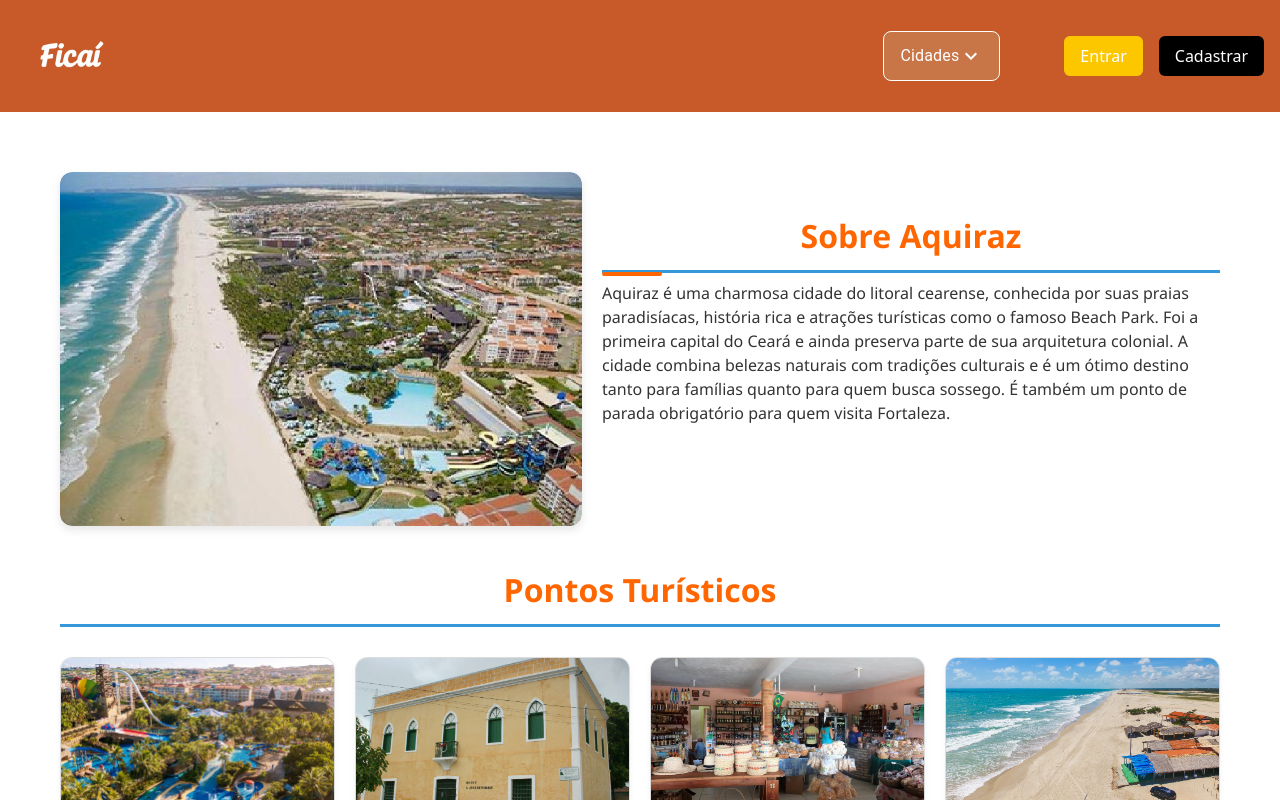
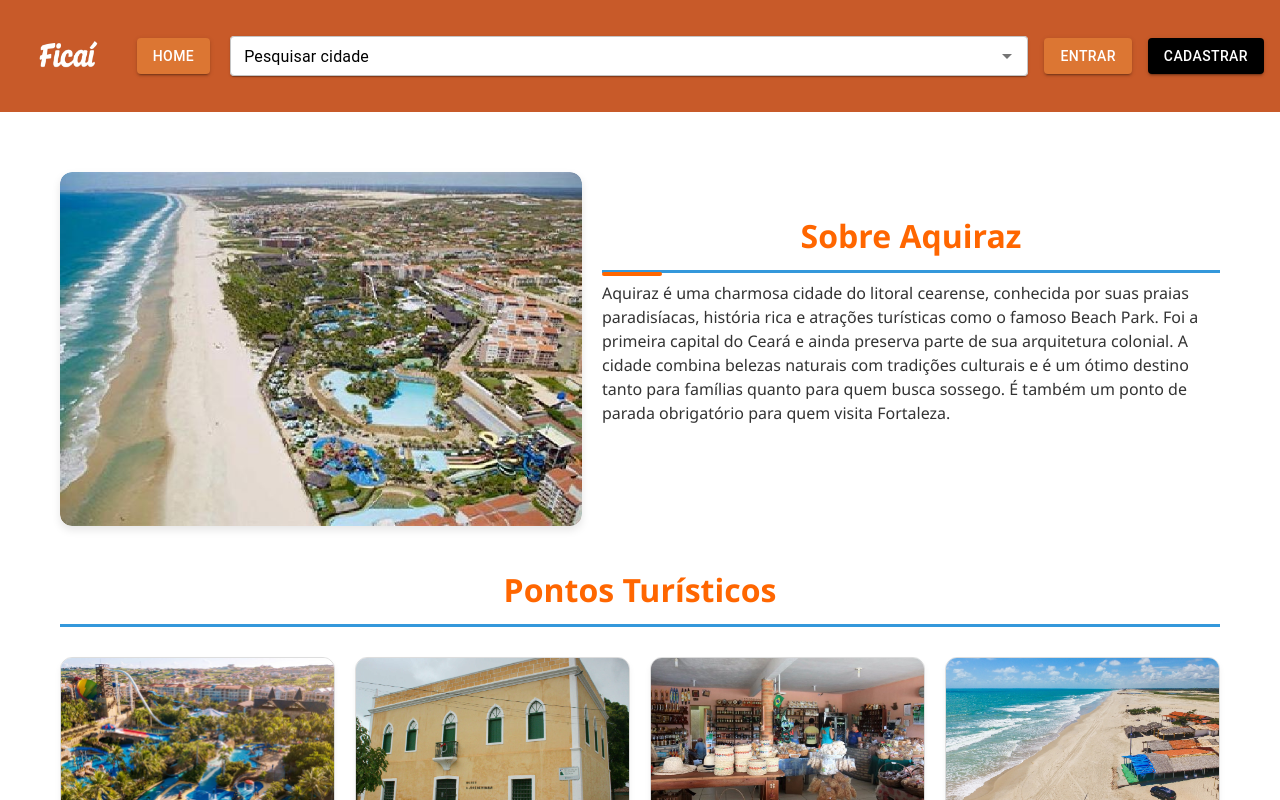
Before and after one commit to ricardo11t/projeto-ficai, a React (Vite) app: page /aquiraz in a window 1280 px wide. Shown: the top 800 px of the page. Built offline with nearby package versions, Linux system fonts and the light colour scheme; no server answers.

Commit message:
feat: finalização da landingpage e melhoras na navbar.

```diff
--- a/src/components/CardsComFilters.jsx
+++ b/src/components/CardsComFilters.jsx
@@ -40,20 +40,15 @@ const CardsComFilters = () => {
 
     const filter = Object.keys(cidades).map((cidade, i) => (
         <div key={i} className='flex justify-center gap-2'>
-            <button
-                className='bg-white outline rounded cursor-pointer p-2 hover:bg-gray-300'
-                onClick={() => handleClick(cidade)}
-            >
-                {cidade}
-            </button>
+            <Button sx={{ borderColor: 'black', color: 'black',}} variant='outlined' onClick={() => handleClick(cidade)}>{cidade}</Button>
         </div>
     ));
 
     return (
         <>
             <div className='flex justify-baseline ml-10 gap-2 mt-5 mb-5'>
-                <div><h5 className='p-2'>Filtro:</h5></div>
-                <div><button className='bg-white outline rounded cursor-pointer p-2 hover:bg-gray-300' onClick={() => setPontosAleatorios(shuffle(pontos))}>Todos</button></div>
+                <div><h5 className='p-2 font-semibold text-2xl'>Filtro:</h5></div>
+                <Button variant='outlined' sx={{borderColor:'black', color:'black'}} onClick={() => handleClick(setPontosAleatorios(shuffle(pontos)))}>Todos</Button>
                 <div className='flex gap-2'>{filter}</div>
             </div>
             <div className='mt-4 grid grid-cols-1 md:grid-cols-2 lg:grid-cols-3 gap-6 m-10'>
--- a/src/components/Header.jsx
+++ b/src/components/Header.jsx
@@ -1,102 +1,35 @@
-import { useContext, useState } from 'react';
 import { Link } from 'react-router-dom'; // Importe o Link
 import Navbar from './Navbar';
-import { CidadesContext } from '../context/CidadesProvider';
 import {
-  CircularProgress,
-  Collapse,
-  List,
-  ListItemButton,
-  ListItemText,
-  Paper,
+  Button
 } from '@mui/material';
-import { ExpandLess, ExpandMore } from '@mui/icons-material';
 
 const Header = () => {
-  const [open, setOpen] = useState(false);
-  const { cidades } = useContext(CidadesContext);
-
-  const handleClick = () => {
-    setOpen(!open);
-  };
 
   return (
     <header>
       <div className="flex justify-between bg-primary p-4 items-center">
-        {/* Logo */}
-        <div className="ml-4">
-          <Link to="/"> {/* Substitua a tag <a> por <Link> */}
+        <div className="ml-4 flex gap-4 w-full">
+          <Link to="/">
             <img
               src="/src/img/ficai-logo.png"
               alt="Ficaí Logo"
               className="h-20 cursor-pointer p-0"
             />
           </Link>
+          <Navbar />
         </div>
 
-        {/* Menu e Botões */}
         <div className="flex items-center space-x-16">
-          {/* Menu de cidades */}
-          <div>
-            {cidades.length === 0 ? (
-              <div className="relative z-50">
-                <List component="nav">
-                  <ListItemButton
-                    onClick={handleClick}
-                    sx={{
-                      backgroundColor: '#c87548',
-                      color: 'white',
-                      '&:hover': { backgroundColor: '#ffba01' },
-                      borderRadius: 2,
-                      border: 1,
-                      borderColor: 'white',
-                    }}
-                  >
-                    <ListItemText primary="Cidades" />
-                    {open ? <ExpandLess /> : <ExpandMore />}
-                  </ListItemButton>
-                </List>
-
-                <Collapse
-                  in={open}
-                  timeout="auto"
-                  unmountOnExit
-                  sx={{ position: 'absolute', top: '100%', left: 0, zIndex: 50, mt: 1 }}
-                >
-                  <Paper
-                    sx={{
-                      width: 200,
-                      borderRadius: 2,
-                      boxShadow: 3,
-                      display: 'flex',
-                      justifyContent: 'center',
-                      alignItems: 'center',
-                      p: 2,
-                    }}
-                  >
-                    <CircularProgress />
-                  </Paper>
-                </Collapse>
-              </div>
-            ) : (
-              <Navbar />
-            )}
-          </div>
-
-          {/* Botões de login/cadastro */}
           <ul className="flex space-x-4">
             <li>
-              <Link to="/login"> {/* Substitua por Link */}
-                <button className="text-white bg-yellow-400 rounded-md px-4 py-2 cursor-pointer hover:bg-yellow-500">
-                  Entrar
-                </button>
+              <Link to="/login">
+                <Button variant='contained' sx={{ backgroundColor:'#dc7633'}}>Entrar</Button>
               </Link>
             </li>
             <li>
-              <Link to="/cadastro"> {/* Ajuste para o caminho correto */}
-                <button className="text-white bg-black rounded-md px-4 py-2 cursor-pointer hover:bg-gray-900">
-                  Cadastrar
-                </button>
+              <Link to="/cadastro">
+                <Button variant='contained' sx={{ backgroundColor: '#000' }}>Cadastrar</Button>
               </Link>
             </li>
           </ul>
--- a/src/components/MainLP.jsx
+++ b/src/components/MainLP.jsx
@@ -2,6 +2,7 @@ import React, { useContext } from 'react';
 import Cards from './Card';
 import { CidadesContext } from '../context/CidadesProvider';
 import {
+  Button,
   Card,
   CardContent,
   Skeleton,
@@ -14,8 +15,28 @@ const MainLP = () => {
 
   return (
     <>
-      <h3 className='mt-10 text-[30px] text-center font-bold'>Destinos Populares</h3>
+      <div className='relative w-full h-150'>
+        <img src="/src/img/imagembg.png" alt="" className='w-full h-full object-cover'/>
+        <div className="absolute inset-0 bg-black/50 bg-opacity-50 flex items-center justify-center">
+          <div className='text-center'>
+            <h1 className="text-white text-5xl font-bold">Descubra as Maravilhas do Ceará</h1>
+            <br />
+            <p className='text-white'>Praias paradisíacas, serras, cultura rica e gastronomia única. Faça login</p>
+            <p className='text-white'>para explorar os melhores destinos!</p>
+            <br />
+            <div className='gap-5 flex justify-center'>
+              <div>
+                <Link to={`/cadastro`}><Button variant='contained' sx={{ backgroundColor: '#c85a29'}}>Cadastre-se</Button></Link>
+              </div>
+              <div>
+                <Link to={`/login`}><Button variant='outlined' sx={{ borderColor: 'white', color: 'white' }}>Já tenho uma conta</Button></Link>
+              </div>
+            </div>
+          </div>
+        </div>
+      </div>
 
+      <h3 className='mt-10 text-[30px] text-center font-semibold'>Destinos Populares</h3>
       {cidades.length !== 0 ? (
         <Cards />
       ) : (
@@ -45,7 +66,23 @@ const MainLP = () => {
         </div>
       )}
       <div className='flex justify-center mb-5'>
-        <Link to={`/cidades`}><button className='bg-primary text-white cursor-pointer rounded pl-20 pr-20 pb-1 pt-1 hover:bg-primary/95'>Ver Mais</button></Link>
+        <Link to={`/cidades`}><Button variant='contained' sx={{ backgroundColor: '#c85a29', paddingLeft:20, paddingRight:20}}>Ver Mais</Button></Link>
+      </div>
+      <div className='flex flex-col w-full h-80 bg-amber-600'>
+        <div className='mt-10'>
+        <div className='text-center mt-5'>
+            <h2 className="text-white text-3xl font-bold">Pronto para explorar o Ceará?</h2>
+          <br />
+            <p className='text-white'>Cadastre-se agora para ter acesso a informações exclusivas sobre os</p>
+            <p className='text-white'>melhores pontos turísticos do estado.</p>
+          <br />
+          <div className='gap-5 flex justify-center'>
+            <div>
+              <Link to={`/cadastro`}><Button variant='contained' sx={{ backgroundColor: '#c85a29' }}>Criar minha conta</Button></Link>
+            </div>
+          </div>
+          </div>
+        </div>
       </div>
     </>
   );
--- a/src/components/Navbar.jsx
+++ b/src/components/Navbar.jsx
@@ -1,92 +1,43 @@
-import { useContext, useState } from 'react';
+import { useContext } from 'react';
 import {
-  Collapse,
-  List,
-  ListItemButton,
-  ListItemText,
-  Paper,
-} from '@mui/material';
-import { ExpandLess, ExpandMore } from '@mui/icons-material';
+  Autocomplete,
+  Button,
+  TextField,
+} from '@mui/material'; '@mui/icons-material';
 import { CidadesContext } from '../context/CidadesProvider';
-import { Link } from 'react-router-dom';
+import { Link, useNavigate } from 'react-router-dom';
 
 const Navbar = () => {
-  const [open, setOpen] = useState(false);
-  const { cidades } = useContext(CidadesContext);
-
-  const handleClick = () => {
-    setOpen(!open);
-  };
+  const { cidadesPesquisar } = useContext(CidadesContext);
+  const navigate = useNavigate();
 
   return (
-    <div className="flex justify-center bg-primary p-4 items-center text-white gap-5">
-      <div className=''>
+    <div className="flex justify-center bg-primary p-4 items-center text-white gap-5 w-full">
+      <div>
         <Link to={'/'}>
-          <ListItemButton
-            sx={{
-              backgroundColor: '#c87548',
-              color: 'white',
-              '&:hover': { backgroundColor: '#ffba01' },
-              borderRadius: 2,
-              border: 1,
-              borderColor: 'white',
-            }}
-          >
-            <ListItemText primary="Home" />
-          </ListItemButton>
+          <Button variant='contained' sx={{ backgroundColor: '#dc7633' }}>Home</Button>
         </Link>
       </div>
-      {/* Menu de cidades centralizado */}
-      <div className="relative">
-        <List component="nav">
-          <ListItemButton
-            onClick={handleClick}
-            sx={{
-              backgroundColor: '#c87548',
-              color: 'white',
-              '&:hover': { backgroundColor: '#ffba01' },
-              borderRadius: 2,
-              border: 1,
-              borderColor: 'white',
-            }}
-          >
-            <ListItemText primary="Cidades" />
-            {open ? <ExpandLess /> : <ExpandMore />}
-          </ListItemButton>
-        </List>
-
-        <Collapse
-          in={open}
-          timeout="auto"
-          unmountOnExit
+      <div className='flex-1 min-w-[200px]'>
+        <Autocomplete
+        className='text-white'
+          options={cidadesPesquisar}
+          size='small'
+          onChange={(_, newValue) => {
+            if (newValue) {
+              navigate(`/${newValue.label}`);
+            }
+          }}
           sx={{
-            position: 'absolute',
-            top: '100%',
-            left: '50%',
-            transform: 'translateX(-50%)',
-            zIndex: 50,
-            mt: 1
+            width: '100%',
+            backgroundColor:'#fff',
+            borderRadius:1,
+            boxShadow:1,
+            input: {color:'black'},
+            label: {color: 'black'}
           }}
-        >
-          <Paper
-            sx={{
-              width: 200,
-              borderRadius: 2,
-              boxShadow: 3,
-              overflow: 'hidden',
-            }}
-          >
-          <List component="div" disablePadding>
-            {Object.keys(cidades).map((cidade, index) => (
-              <Link key={index} to={`/${cidade}`} style={{ textDecoration: 'none', color: 'inherit' }}>
-                <ListItemButton sx={{ pl: 4 }}>
-                  <ListItemText primary={cidade} />
-                </ListItemButton>
-              </Link>
-            ))}
-          </List>
-          </Paper>
-        </Collapse>
+          renderInput={(params) => <TextField {...params} label="Pesquisar cidade" variant="outlined" />}
+        />
       </div>
     </div>
   );
--- a/src/context/CidadesProvider.jsx
+++ b/src/context/CidadesProvider.jsx
@@ -5,6 +5,12 @@ export const CidadesContext = createContext();
 const CidadesProvider = ({ children }) => {
   const [cidades, setCidades] = useState([]);
   const URL = "http://localhost:3000/cidades";
+
+  const cidadesPesquisar =
+    Object.keys(cidades).map((cidade) => {
+      return {label: `${cidade}` }
+    });
+
 
 const getCities = async () => {
   try {
@@ -21,10 +27,10 @@ const getCities = async () => {
   } ,[]);
 
   return (
-    <CidadesContext.Provider value={{cidades}}>
+    <CidadesContext.Provider value={{cidades, cidadesPesquisar}}>
       {children}
     </CidadesContext.Provider>
   )
 }
 
-export default CidadesProvider
+export default CidadesProvider;
--- a/src/pages/Landingpage.jsx
+++ b/src/pages/Landingpage.jsx
@@ -7,6 +7,7 @@ const Landingpage = () => {
     <>
       <Header />
       <main>
+        <section><img src="../img/imagembg.png" alt="" /></section>
         <MainLP />
       </main>
       <Footer />
```
Also changed, not shown: src/img/imagembg.png (added).
